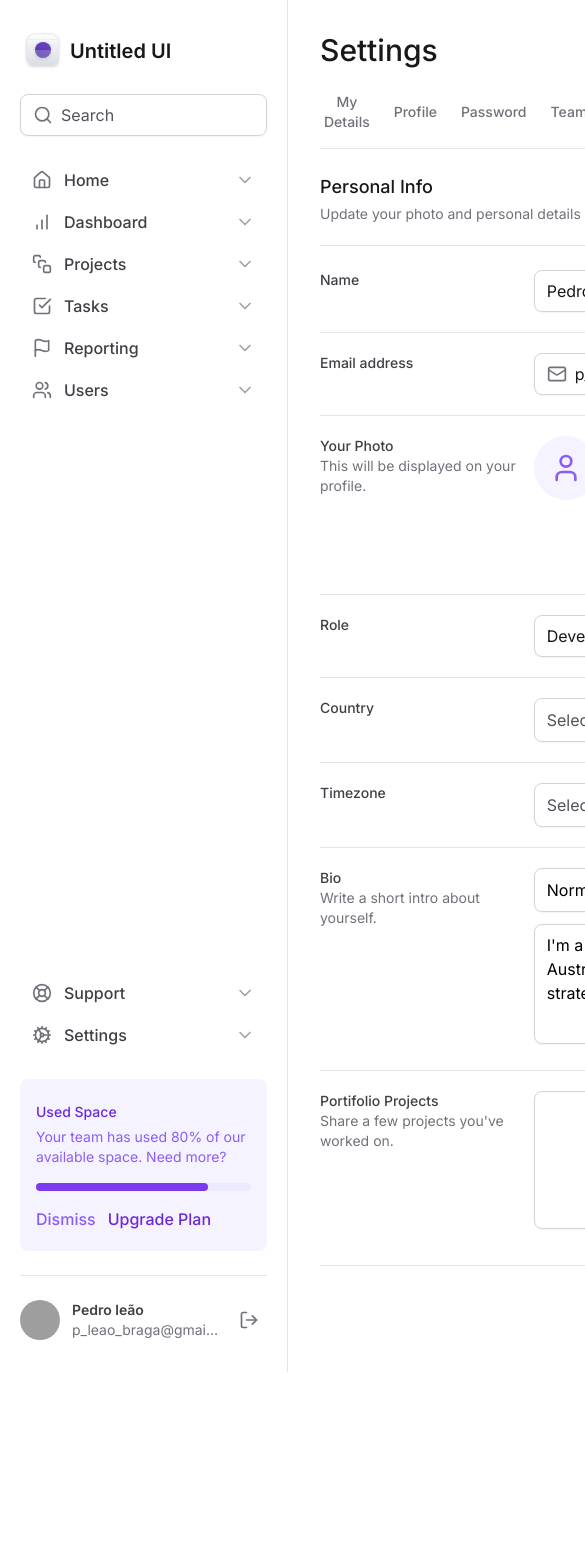
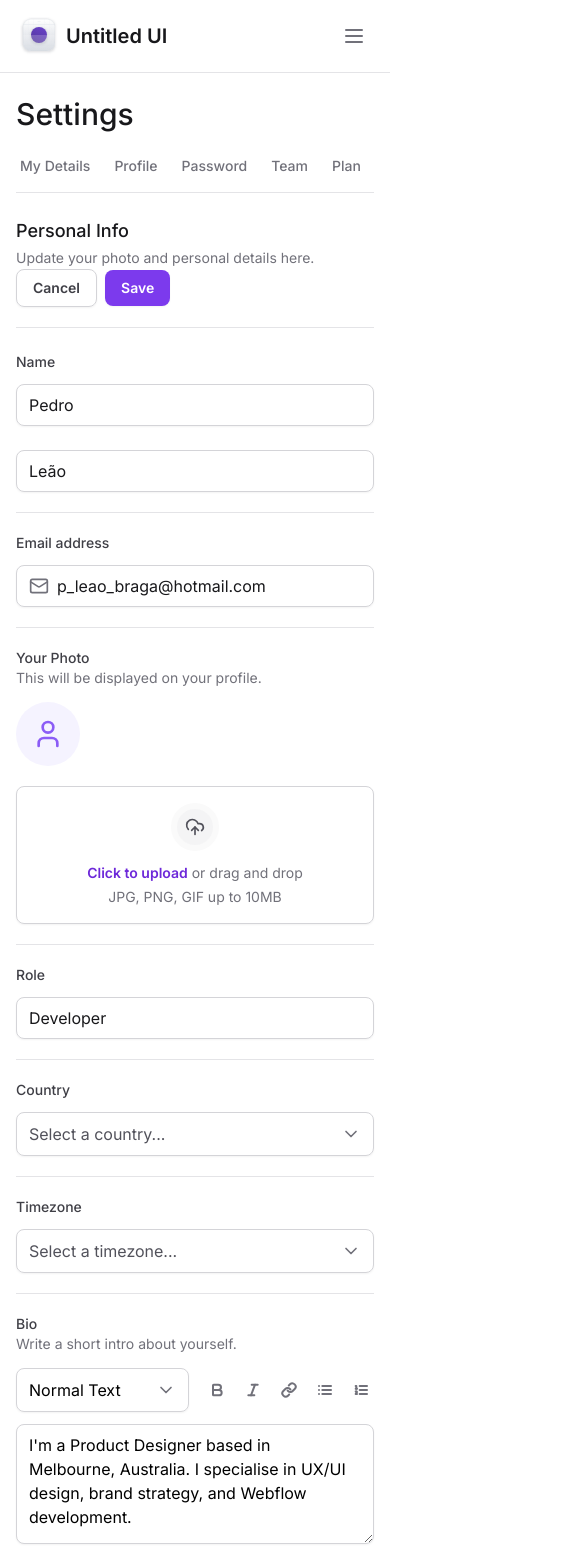
Before and after one commit to pleaobraga/Ignite-React-2023, a Next.js app in the folder tailwind-next/: page / in a window 390 px wide. Shown: the top 1568 px of the page, 585 px wide, since content can reach past the window. Before the commit the page ends 1372 px from the top, so only its background shows below. Built offline with nearby package versions, Linux system fonts and the light colour scheme; grey boxes are pictures that could not be loaded.

Commit message:
feat: create responsitity

```diff
--- a/tailwind-next/package.json
+++ b/tailwind-next/package.json
@@ -10,6 +10,8 @@
   },
   "dependencies": {
     "@formkit/auto-animate": "^0.8.1",
+    "@radix-ui/react-collapsible": "^1.0.3",
+    "@radix-ui/react-scroll-area": "^1.0.5",
     "@radix-ui/react-select": "^2.0.0",
     "@radix-ui/react-tabs": "^1.0.4",
     "framer-motion": "^11.0.20",
--- a/tailwind-next/src/app/layout.tsx
+++ b/tailwind-next/src/app/layout.tsx
@@ -19,9 +19,11 @@ export default function RootLayout({
   return (
     <html lang="en" className="antialiased">
       <body className={inter.className}>
-        <div className="grid min-h-screen grid-cols-app">
+        <div className="min-h-screen lg:grid lg:grid-cols-app">
           <Sidebar />
-          <main className="px-8 pb-12 pt-8">{children}</main>
+          <main className="max-w-[100vw] px-4 pb-12 pt-24 lg:col-start-2 lg:px-8 lg:pt-8">
+            {children}
+          </main>
         </div>
       </body>
     </html>
--- a/tailwind-next/src/app/page.tsx
+++ b/tailwind-next/src/app/page.tsx
@@ -16,7 +16,7 @@ export default function Home() {
       <SettingsTabs />
 
       <div className="mt-6 flex flex-col">
-        <div className="flex items-center justify-between border-b border-zinc-200 pb-5">
+        <div className="flex flex-col justify-between border-b border-zinc-200 pb-5 lg:flex-row lg:items-center">
           <div className="space-y-1">
             <h2 className="text-lg font-medium text-zinc-900">Personal Info</h2>
             <span className="text-sm text-zinc-500">
@@ -24,15 +24,10 @@ export default function Home() {
             </span>
           </div>
           <div className="flex items-center gap-2">
-            <Button variant="ghost" type="button" variant="outline">
+            <Button type="button" variant="outline">
               Cancel
             </Button>
-            <Button
-              variant="ghost"
-              variant="primary"
-              type="submit"
-              form="settings"
-            >
+            <Button variant="primary" type="submit" form="settings">
               Save
             </Button>
           </div>
@@ -43,14 +38,14 @@ export default function Home() {
           id="settings"
           className="mt-6 flex w-full flex-col gap-5 divide-y divide-zinc-200"
         >
-          <div className="grid grid-cols-form gap-3">
+          <div className="flex flex-col gap-3 lg:grid lg:grid-cols-2">
             <label
               htmlFor="firstName"
               className="text-sm font-medium text-zinc-700"
             >
               Name
             </label>
-            <div className="grid grid-cols-2 gap-6">
+            <div className="flex flex-col gap-6 lg:grid lg:grid-cols-2">
               <Input.Root>
                 <Input.Control id="firstName" defaultValue="Pedro" />
               </Input.Root>
@@ -61,7 +56,7 @@ export default function Home() {
             </div>
           </div>
 
-          <div className="grid grid-cols-form gap-3 pt-5">
+          <div className="flex flex-col gap-3 pt-5 lg:grid lg:grid-cols-2">
             <label
               htmlFor="email"
               className="text-sm font-medium text-zinc-700"
@@ -80,7 +75,7 @@ export default function Home() {
             </Input.Root>
           </div>
 
-          <div className="grid grid-cols-form gap-3 pt-5">
+          <div className="flex flex-col gap-3 pt-5 lg:grid lg:grid-cols-2">
             <label
               htmlFor="photo"
               className="group mb-0.5 text-sm font-medium text-zinc-700"
@@ -91,14 +86,14 @@ export default function Home() {
               </span>
             </label>
 
-            <FileInput.Root className="flex items-start gap-5">
+            <FileInput.Root className="flex flex-col gap-5 lg:flex-row lg:items-start">
               <FileInput.ImagePreview />
               <FileInput.Trigger />
               <FileInput.Control />
             </FileInput.Root>
           </div>
 
-          <div className="grid grid-cols-form gap-3 pt-5">
+          <div className="flex flex-col gap-3 pt-5 lg:grid lg:grid-cols-2">
             <label htmlFor="role" className="text-sm font-medium text-zinc-700">
               Role
             </label>
@@ -107,7 +102,7 @@ export default function Home() {
             </Input.Root>
           </div>
 
-          <div className="grid grid-cols-form gap-3 pt-5">
+          <div className="flex flex-col gap-3 pt-5 lg:grid lg:grid-cols-2">
             <label
               htmlFor="country"
               className="text-sm font-medium text-zinc-700"
@@ -122,7 +117,7 @@ export default function Home() {
             </div>
           </div>
 
-          <div className="grid grid-cols-form gap-3 pt-5">
+          <div className="flex flex-col gap-3 pt-5 lg:grid lg:grid-cols-2">
             <label
               htmlFor="timezone"
               className="text-sm font-medium text-zinc-700"
@@ -138,7 +133,7 @@ export default function Home() {
             </Select>
           </div>
 
-          <div className="grid grid-cols-form gap-3 pt-5">
+          <div className="flex flex-col gap-3 pt-5 lg:grid lg:grid-cols-2">
             <label
               htmlFor="bio"
               className="mb-0.5 text-sm font-medium text-zinc-700"
@@ -188,7 +183,7 @@ export default function Home() {
             </div>
           </div>
 
-          <div className="grid grid-cols-form gap-3 pt-5">
+          <div className="flex flex-col gap-3 pt-5 lg:grid lg:grid-cols-2">
             <label
               htmlFor="projects"
               className="mb-0.5 text-sm font-medium text-zinc-700"
@@ -207,15 +202,10 @@ export default function Home() {
           </div>
 
           <div className="flex items-center justify-end gap-2 pt-5">
-            <Button variant="ghost" type="button" variant="outline">
+            <Button type="button" variant="outline">
               Cancel
             </Button>
-            <Button
-              variant="ghost"
-              variant="primary"
-              type="submit"
-              form="settings"
-            >
+            <Button variant="primary" type="submit" form="settings">
               Save
             </Button>
           </div>
--- a/tailwind-next/src/components/SettingTabs/SettingsTabs.tsx
+++ b/tailwind-next/src/components/SettingTabs/SettingsTabs.tsx
@@ -1,8 +1,11 @@
 'use client'
 
+import { useState } from 'react'
+
 import * as Tabs from '@radix-ui/react-tabs'
+import * as Scroll from '@radix-ui/react-scroll-area'
+
 import TabItem from './TabItem'
-import { useState } from 'react'
 
 export default function SettingsTabs() {
   const [currentTab, setCurrentTab] = useState('my-details')
@@ -22,6 +25,8 @@ export default function SettingsTabs() {
 
   return (
     <Tabs.Root value={currentTab} onValueChange={setCurrentTab}>
+      <Scroll.Root className="w-full" type="scroll">
+        <Scroll.ScrollAreaViewport className="w-full overflow-x-scroll">
           <Tabs.List className="mt-6 flex w-full items-center gap-4 border-b border-zinc-200">
             {tabs.map((tab) => {
               return (
@@ -34,6 +39,15 @@ export default function SettingsTabs() {
               )
             })}
           </Tabs.List>
+        </Scroll.ScrollAreaViewport>
+
+        <Scroll.Scrollbar
+          className="flex h-0.5 translate-y-1.5 touch-none select-none flex-col bg-zinc-100"
+          orientation="horizontal"
+        >
+          <Scroll.Thumb className="relative flex-1 rounded-lg bg-zinc-300" />
+        </Scroll.Scrollbar>
+      </Scroll.Root>
     </Tabs.Root>
   )
 }
--- a/tailwind-next/src/components/SettingTabs/TabItem.tsx
+++ b/tailwind-next/src/components/SettingTabs/TabItem.tsx
@@ -19,7 +19,7 @@ export default function TabItem({
       className="group relative px-1 pb-4 text-sm font-medium text-zinc-500 outline-none hover:text-violet-700 data-[state=active]:text-violet-700"
       value={value}
     >
-      <span className="rounded group-focus-visible:ring-2 group-focus-visible:ring-violet-400 group-focus-visible:ring-offset-4">
+      <span className="whitespace-nowrap rounded group-focus-visible:ring-2 group-focus-visible:ring-violet-400 group-focus-visible:ring-offset-4">
         {title}
       </span>
 
--- a/tailwind-next/src/components/Sidebar/Sidebar.tsx
+++ b/tailwind-next/src/components/Sidebar/Sidebar.tsx
@@ -1,16 +1,32 @@
+'use client'
+
 import { Logo } from './Logo'
-import { Cog, LifeBuoy, Search } from 'lucide-react'
+import { Cog, LifeBuoy, Menu, Search } from 'lucide-react'
 import { MainNavigation } from './MainNavigation'
 import { NavItem } from './NavItem'
 import { UsedSpaceWidget } from './UsedSpaceWidget'
 import { Profile } from './Profile'
 import { Input } from '../Input/Input'
+import * as Collapsible from '@radix-ui/react-collapsible'
+import { Button } from '../Button/Button'
 
 export function Sidebar() {
   return (
-    <aside className="flex flex-col gap-6 border-r border-zinc-200 px-5 py-8">
+    <Collapsible.Root className="fixed left-0 right-0 top-0 z-20 flex flex-col gap-6 border-b border-zinc-200 bg-white p-4 data-[state=open]:bottom-0 lg:right-auto lg:w-80 lg:border-r lg:px-5 lg:py-8 lg:data-[state=closed]:bottom-0 ">
+      <div className="flex items-center justify-between">
         <Logo />
 
+        <Collapsible.CollapsibleTrigger className="lg:hidden" asChild>
+          <Button variant="ghost">
+            <Menu className="w- h-6" />
+          </Button>
+        </Collapsible.CollapsibleTrigger>
+      </div>
+
+      <Collapsible.Content
+        forceMount
+        className="flex flex-1 flex-col gap-6 data-[state=closed]:hidden lg:data-[state=closed]:flex"
+      >
         <Input.Root>
           <Input.Prefix>
             <Search className="h-5 w-5 text-zinc-500" />
@@ -32,6 +48,7 @@ export function Sidebar() {
 
           <Profile />
         </div>
-    </aside>
+      </Collapsible.Content>
+    </Collapsible.Root>
   )
 }
```
Also changed, not shown: 1 other file (tests, documents, lock files or other folders). Lines whose indentation alone changed are shown as unchanged.
